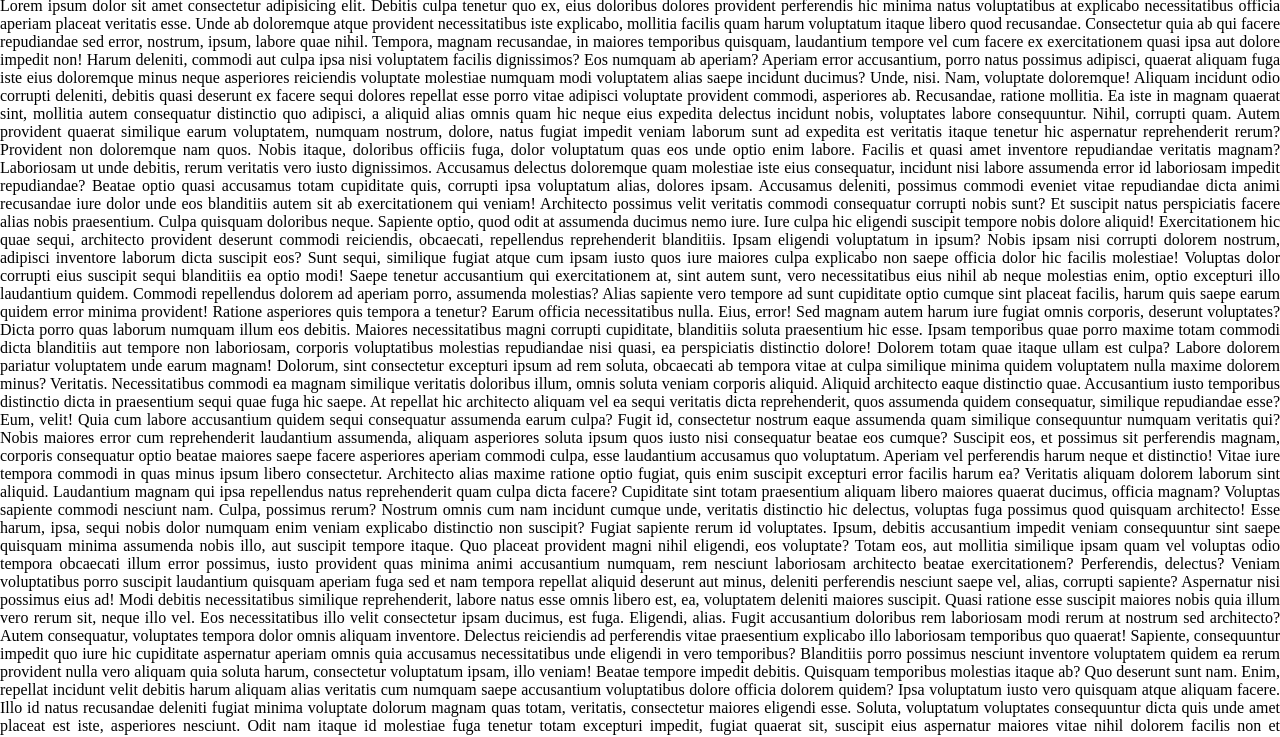
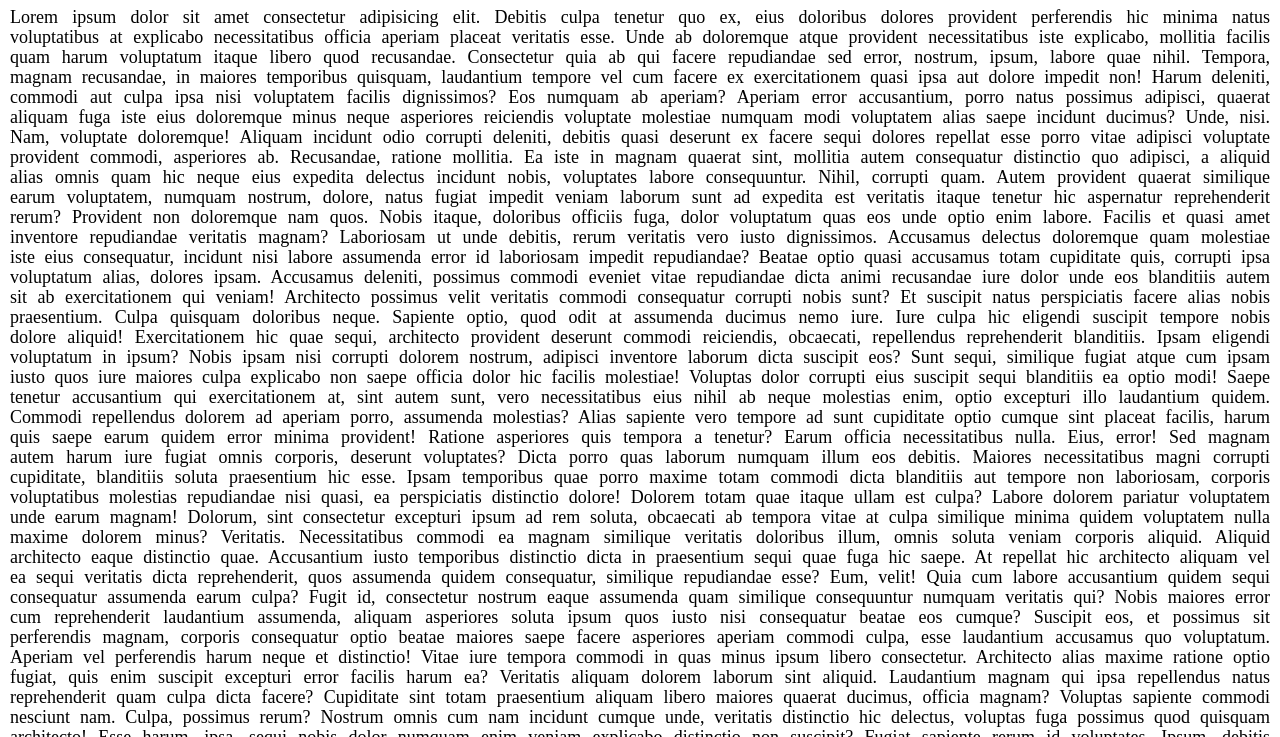
Before and after one commit to Sadaan-Siddique/CSS_Assignments-, a plain HTML site: page index.html in a window 1280 px wide. Shown: the part 63-800 px from the top of the page. Drawn offline with Linux system fonts and the light colour scheme.

Commit message:
para_change

```diff
--- a/index.html
+++ b/index.html
@@ -102,6 +102,14 @@
             border-style: none;
             border-radius: 7px;
         }
+        .para_section{
+            margin: 10px;
+        }
+        .para_section p{
+            line-height: 20px;
+            font-size: large;
+            word-spacing: 5px;
+        }
     </style>
 </head>
 
@@ -125,7 +133,7 @@
             </div>
         </nav>
     </section>
-    <section>
+    <section class="para_section">
         <p style="text-align: justify;">Lorem ipsum dolor sit amet consectetur adipisicing elit. Debitis culpa tenetur
             quo ex, eius doloribus dolores provident perferendis hic minima natus voluptatibus at explicabo
             necessitatibus officia aperiam placeat veritatis esse.
```
